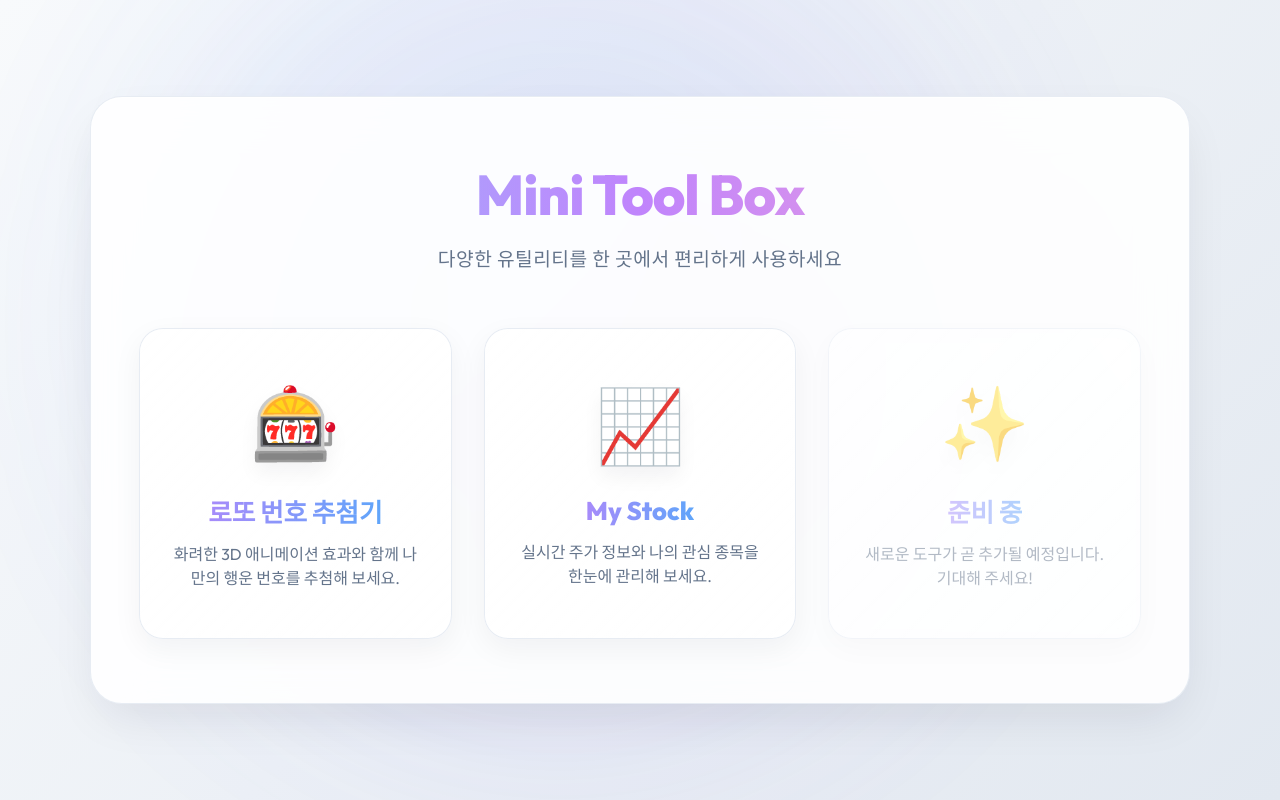
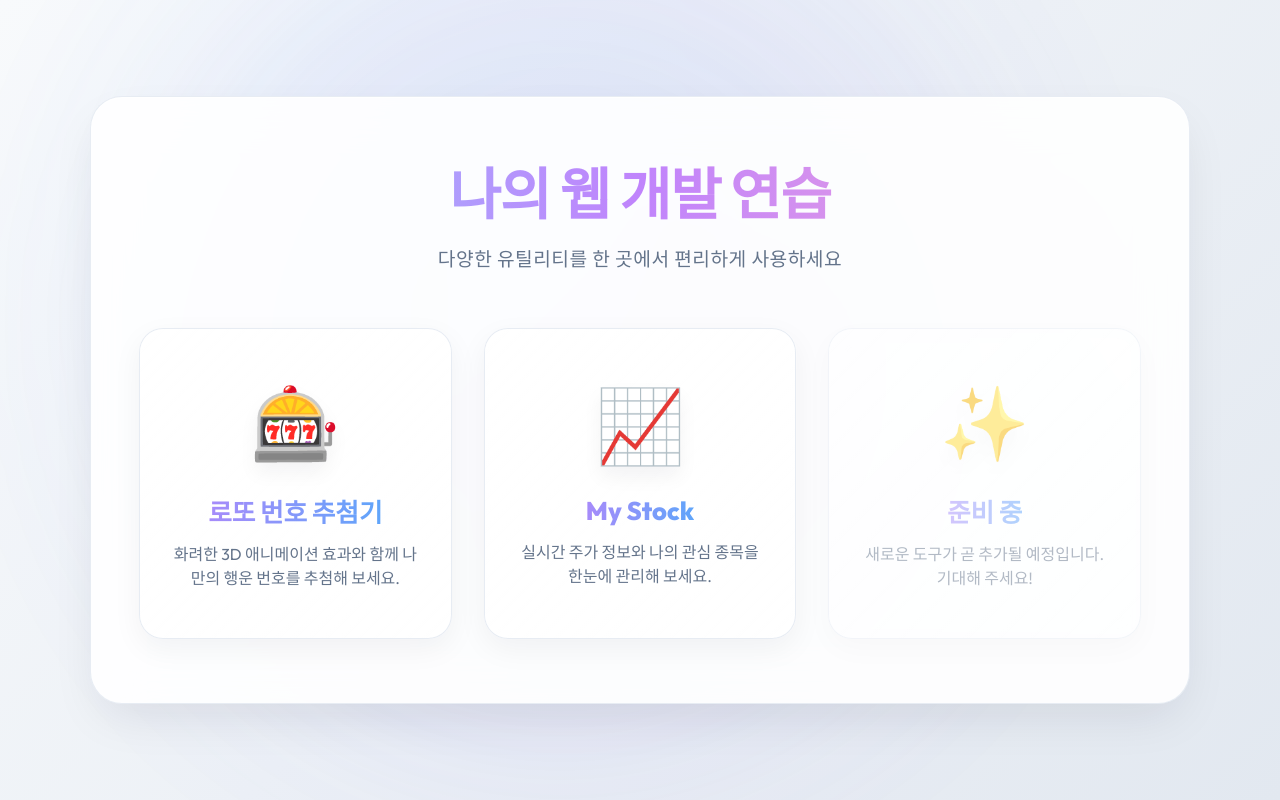
Before and after one commit to dychae506/product-builder-lecture, a plain HTML site: page index.html in a window 1280 px wide. Drawn offline with Linux system fonts and the light colour scheme.

Commit message:
docs: update site title in index.html

```diff
--- a/index.html
+++ b/index.html
@@ -90,7 +90,7 @@
 <body>
     <div class="blob"></div>
     <div class="container" style="max-width: 1100px;">
-        <h1>Mini Tool Box</h1>
+        <h1>나의 웹 개발 연습</h1>
         <p class="subtitle">다양한 유틸리티를 한 곳에서 편리하게 사용하세요</p>
 
         <div class="menu-grid">
```
